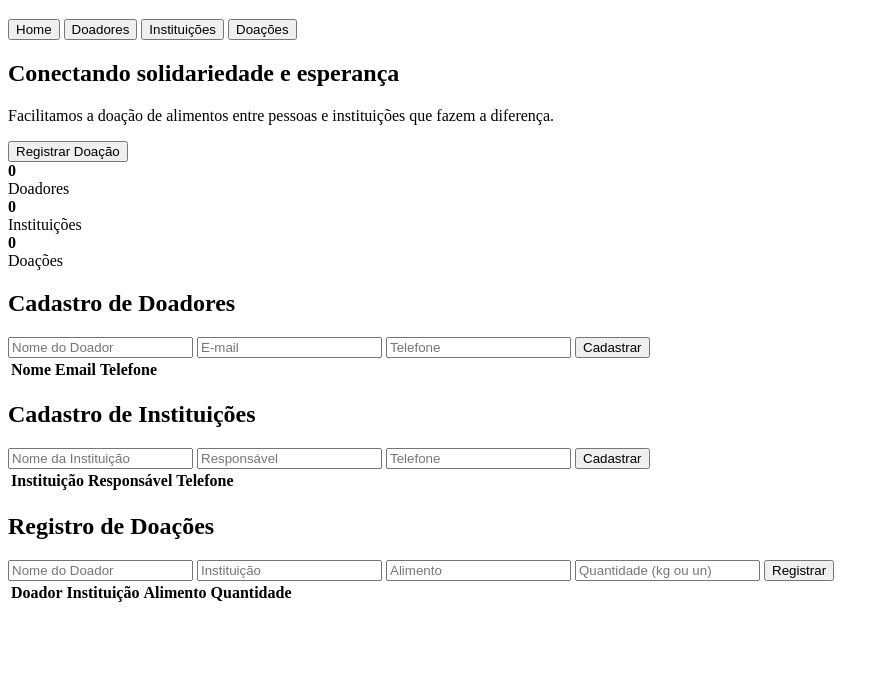
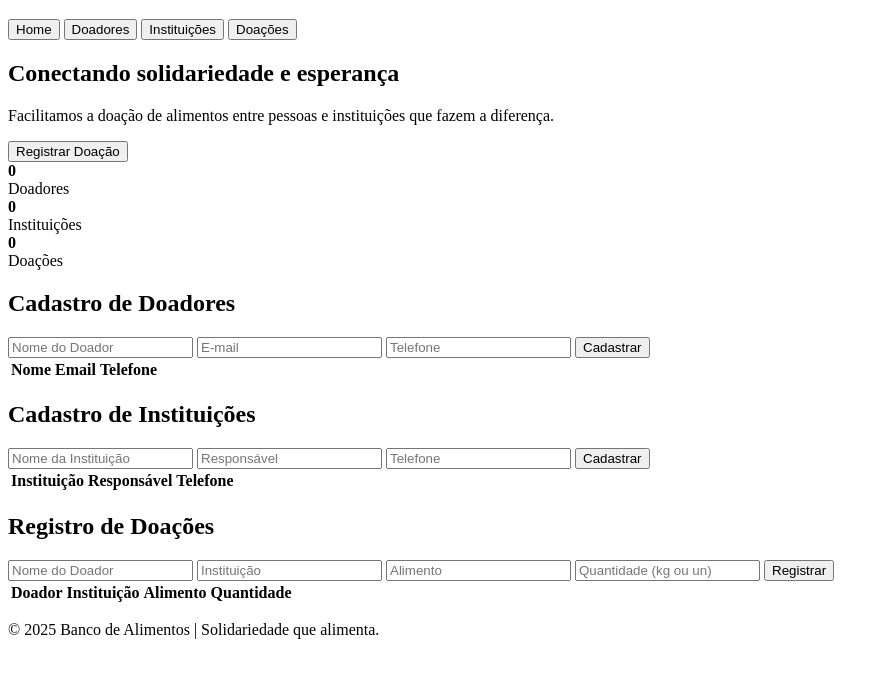
Before and after one commit to LayonAdS/Banco_de_Alimentos, a plain HTML site: page index.html in a window 1280 px wide. Shown: the part 61-738 px from the top of the page, without its empty margins (0-889 px from the left). Drawn offline with Linux system fonts and the light colour scheme.

Commit message:
criado o rodape da pagina

```diff
--- a/index.html
+++ b/index.html
@@ -100,4 +100,9 @@
             </table>
         </section>
     </main>
+    <footer>
+        <p>&copy; 2025 Banco de Alimentos | Solidariedade que alimenta.</p>
+    </footer>
+
+    <script src="script.js"></script>
 </body>
```
